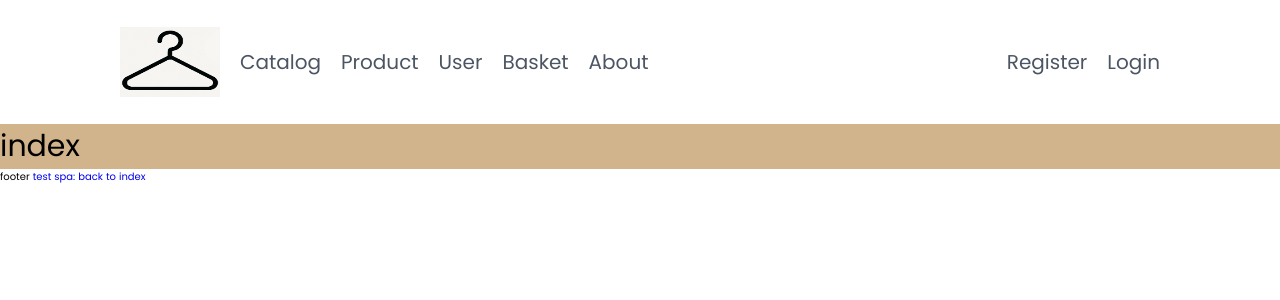
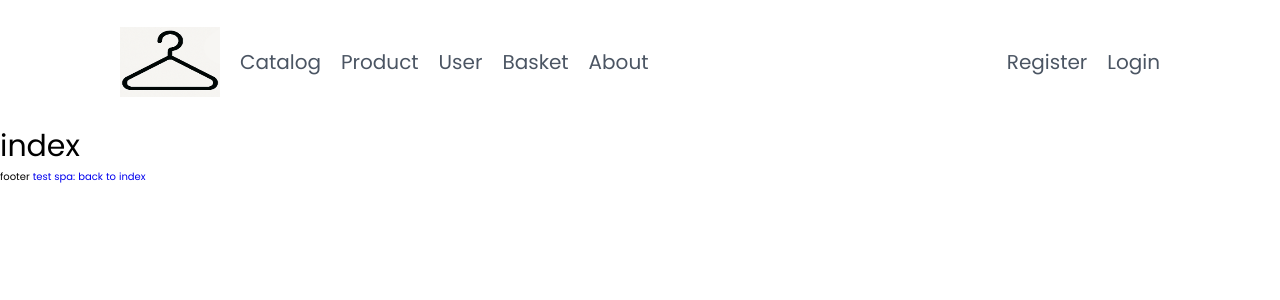
Before and after one commit to YuliAdam/simple-eCommerce-Application, a React (Vite) app: page / in a window 1280 px wide. Shown: the top 300 px of the page. Built offline with nearby package versions, Linux system fonts and the light colour scheme.

Commit message:
fix: change main background

```diff
--- a/src/layout/layout.tsx
+++ b/src/layout/layout.tsx
@@ -7,7 +7,7 @@ export const Layout = () => {
   return (
     <>
       <Header />
-      <main style={{ display: 'flex', gap: '15px', fontSize: '3rem', backgroundColor: 'tan' }}>
+      <main style={{ display: 'flex', gap: '15px', fontSize: '3rem' }}>
         <Suspense fallback={<div>Loading...</div>}>
           <Outlet />
         </Suspense>
```
